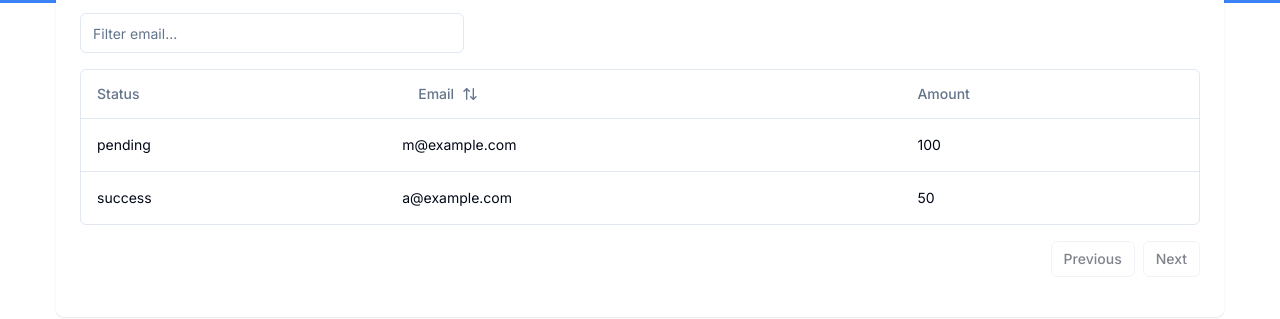
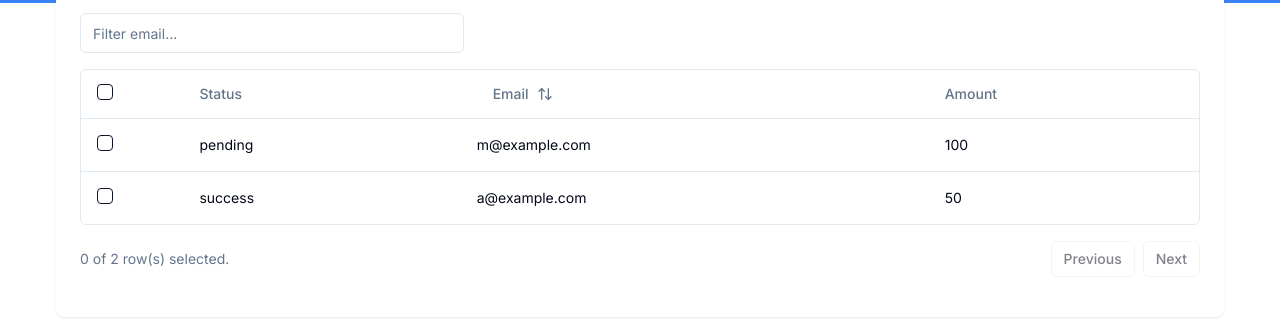
Before and after one commit to matan3sh/riseapp, a Next.js app: page /accounts in a window 1280 px wide. Shown: the part 353-672 px from the top of the page. Built offline with nearby package versions, Linux system fonts and the light colour scheme; no server answers; what drizzle-zod, hono would draw is missing.

Commit message:
Add Functionality for Selecting Multiple Rows

```diff
--- a/app/(dashboard)/accounts/columns.tsx
+++ b/app/(dashboard)/accounts/columns.tsx
@@ -1,6 +1,7 @@
 'use client'
 
 import { Button } from '@/components/ui/button'
+import { Checkbox } from '@/components/ui/checkbox'
 import { ColumnDef } from '@tanstack/react-table'
 import { ArrowUpDown } from 'lucide-react'
 
@@ -12,6 +13,28 @@
 }
 
 export const columns: ColumnDef<Payment>[] = [
+  {
+    id: 'select',
+    header: ({ table }) => (
+      <Checkbox
+        checked={
+          table.getIsAllPageRowsSelected() ||
+          (table.getIsSomePageRowsSelected() && 'indeterminate')
+        }
+        onCheckedChange={(value) => table.toggleAllPageRowsSelected(!!value)}
+        aria-label="Select all"
+      />
+    ),
+    cell: ({ row }) => (
+      <Checkbox
+        checked={row.getIsSelected()}
+        onCheckedChange={(value) => row.toggleSelected(!!value)}
+        aria-label="Select row"
+      />
+    ),
+    enableSorting: false,
+    enableHiding: false,
+  },
   {
     accessorKey: 'status',
     header: 'Status',
--- a/app/(dashboard)/accounts/page.tsx
+++ b/app/(dashboard)/accounts/page.tsx
@@ -36,7 +36,13 @@
           </Button>
         </CardHeader>
         <CardContent>
-          <DataTable columns={columns} data={data} filterKey={'email'} />
+          <DataTable
+            columns={columns}
+            data={data}
+            filterKey={'email'}
+            onDelete={() => {}}
+            disabled={false}
+          />
         </CardContent>
       </Card>
     </div>
--- a/components/data-table.tsx
+++ b/components/data-table.tsx
@@ -8,6 +8,7 @@
   getFilteredRowModel,
   getPaginationRowModel,
   getSortedRowModel,
+  Row,
   SortingState,
   useReactTable,
 } from '@tanstack/react-table'
@@ -23,22 +24,29 @@
   TableHeader,
   TableRow,
 } from '@/components/ui/table'
+import { Trash } from 'lucide-react'
 
 interface DataTableProps<TData, TValue> {
   columns: ColumnDef<TData, TValue>[]
   data: TData[]
   filterKey: string
+  onDelete: (rows: Row<TData>[]) => void
+  disabled?: boolean
 }
 
 export function DataTable<TData, TValue>({
   columns,
   data,
   filterKey,
+  onDelete,
+  disabled,
 }: DataTableProps<TData, TValue>) {
   const [sorting, setSorting] = React.useState<SortingState>([])
   const [columnFilters, setColumnFilters] = React.useState<ColumnFiltersState>(
     []
   )
+  const [rowSelection, setRowSelection] = React.useState({})
+
   const table = useReactTable({
     data,
     columns,
@@ -48,9 +56,11 @@
     getSortedRowModel: getSortedRowModel(),
     onColumnFiltersChange: setColumnFilters,
     getFilteredRowModel: getFilteredRowModel(),
+    onRowSelectionChange: setRowSelection,
     state: {
       sorting,
       columnFilters,
+      rowSelection,
     },
   })
 
@@ -65,6 +75,17 @@
           }
           className="max-w-sm"
         />
+        {table.getFilteredSelectedRowModel().rows.length > 0 && (
+          <Button
+            variant="outline"
+            size="sm"
+            className="ml-auto font-normal text-xs"
+            disabled={disabled}
+          >
+            <Trash className="size-4 mr-2" />
+            Delete ({table.getFilteredSelectedRowModel().rows.length})
+          </Button>
+        )}
       </div>
       <div className="rounded-md border">
         <Table>
@@ -117,6 +138,10 @@
         </Table>
       </div>
       <div className="flex items-center justify-end space-x-2 py-4">
+        <div className="flex-1 text-sm text-muted-foreground">
+          {table.getFilteredSelectedRowModel().rows.length} of{' '}
+          {table.getFilteredRowModel().rows.length} row(s) selected.
+        </div>
         <Button
           variant="outline"
           size="sm"
--- /dev/null
+++ b/components/ui/checkbox.tsx
@@ -0,0 +1,30 @@
+"use client"
+
+import * as React from "react"
+import * as CheckboxPrimitive from "@radix-ui/react-checkbox"
+import { Check } from "lucide-react"
+
+import { cn } from "@/lib/utils"
+
+const Checkbox = React.forwardRef<
+  React.ElementRef<typeof CheckboxPrimitive.Root>,
+  React.ComponentPropsWithoutRef<typeof CheckboxPrimitive.Root>
+>(({ className, ...props }, ref) => (
+  <CheckboxPrimitive.Root
+    ref={ref}
+    className={cn(
+      "peer h-4 w-4 shrink-0 rounded-sm border border-primary ring-offset-background focus-visible:outline-none focus-visible:ring-2 focus-visible:ring-ring focus-visible:ring-offset-2 disabled:cursor-not-allowed disabled:opacity-50 data-[state=checked]:bg-primary data-[state=checked]:text-primary-foreground",
+      className
+    )}
+    {...props}
+  >
+    <CheckboxPrimitive.Indicator
+      className={cn("flex items-center justify-center text-current")}
+    >
+      <Check className="h-4 w-4" />
+    </CheckboxPrimitive.Indicator>
+  </CheckboxPrimitive.Root>
+))
+Checkbox.displayName = CheckboxPrimitive.Root.displayName
+
+export { Checkbox }
--- a/package.json
+++ b/package.json
@@ -20,7 +20,7 @@
     "@hookform/resolvers": "^3.3.4",
     "@neondatabase/serverless": "^0.9.1",
     "@paralleldrive/cuid2": "^2.2.2",
-    "@radix-ui/react-checkbox": "^1.0.4",
+    "@radix-ui/react-checkbox": "^1.1.1",
     "@radix-ui/react-dialog": "^1.0.5",
     "@radix-ui/react-dropdown-menu": "^2.0.6",
     "@radix-ui/react-label": "^2.0.2",
```
Also changed, not shown: 1 other file (tests, documents, lock files or other folders).
